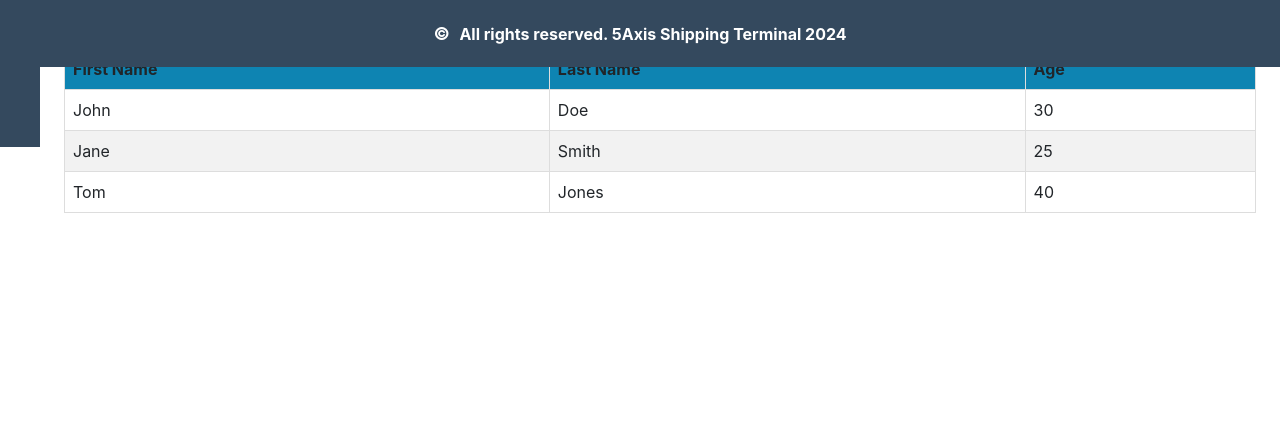
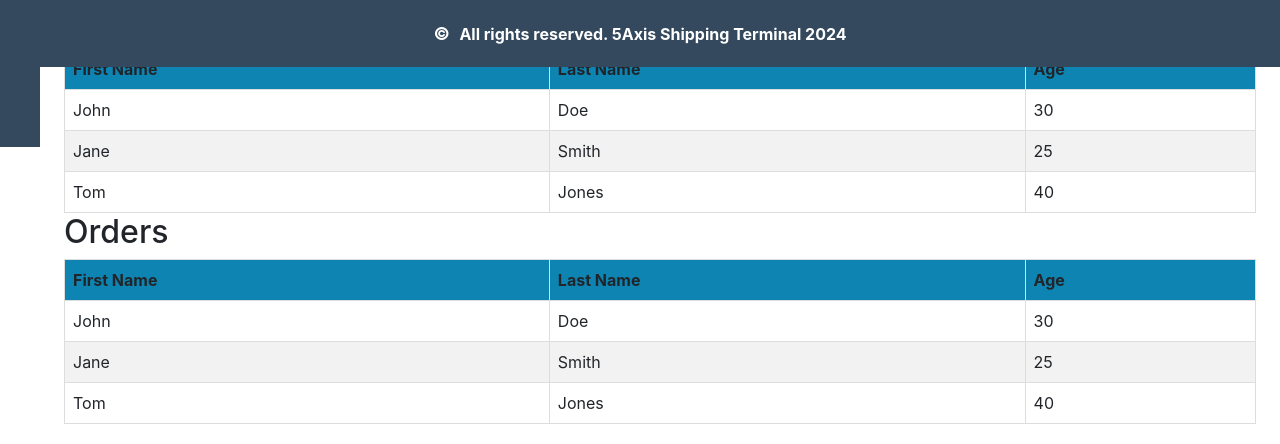
Before and after one commit to hamzasysh/myproject, a Django app: template accounts/templates/orders.html in a window 1280 px wide. Shown: the part 733-1177 px from the top of the page. Before the commit the page ends 946 px from the top, so only its background shows below. Run offline with Django 5.2, Linux system fonts and the light colour scheme; the template is opened without the code that fills it, so the values that code supplies are empty; some libraries are stand-ins or nearby versions.

Commit message:
Update orders.html

```diff
--- a/accounts/templates/orders.html
+++ b/accounts/templates/orders.html
@@ -147,6 +147,36 @@
     </tr>
   </tbody>
 </table>
+
+<h2>Orders</h2>
+
+<table>
+  <thead>
+    <tr>
+      <th>First Name</th>
+      <th>Last Name</th>
+      <th>Age</th>
+    </tr>
+  </thead>
+  <tbody>
+    <tr>
+      <td>John</td>
+      <td>Doe</td>
+      <td>30</td>
+    </tr>
+    <tr>
+      <td>Jane</td>
+      <td>Smith</td>
+      <td>25</td>
+    </tr>
+    <tr>
+      <td>Tom</td>
+      <td>Jones</td>
+      <td>40</td>
+    </tr>
+  </tbody>
+</table>
+
 </body>
 </html>
 {% endblock %}
```
